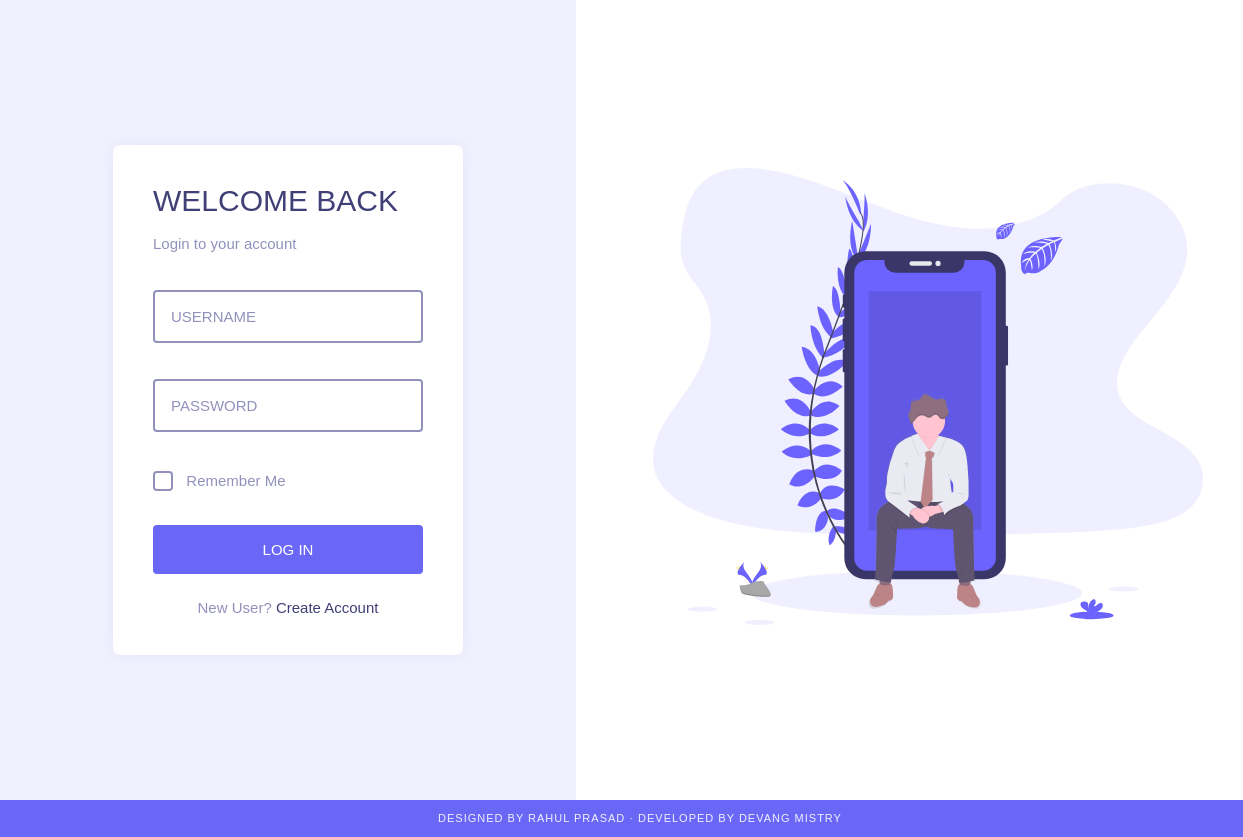
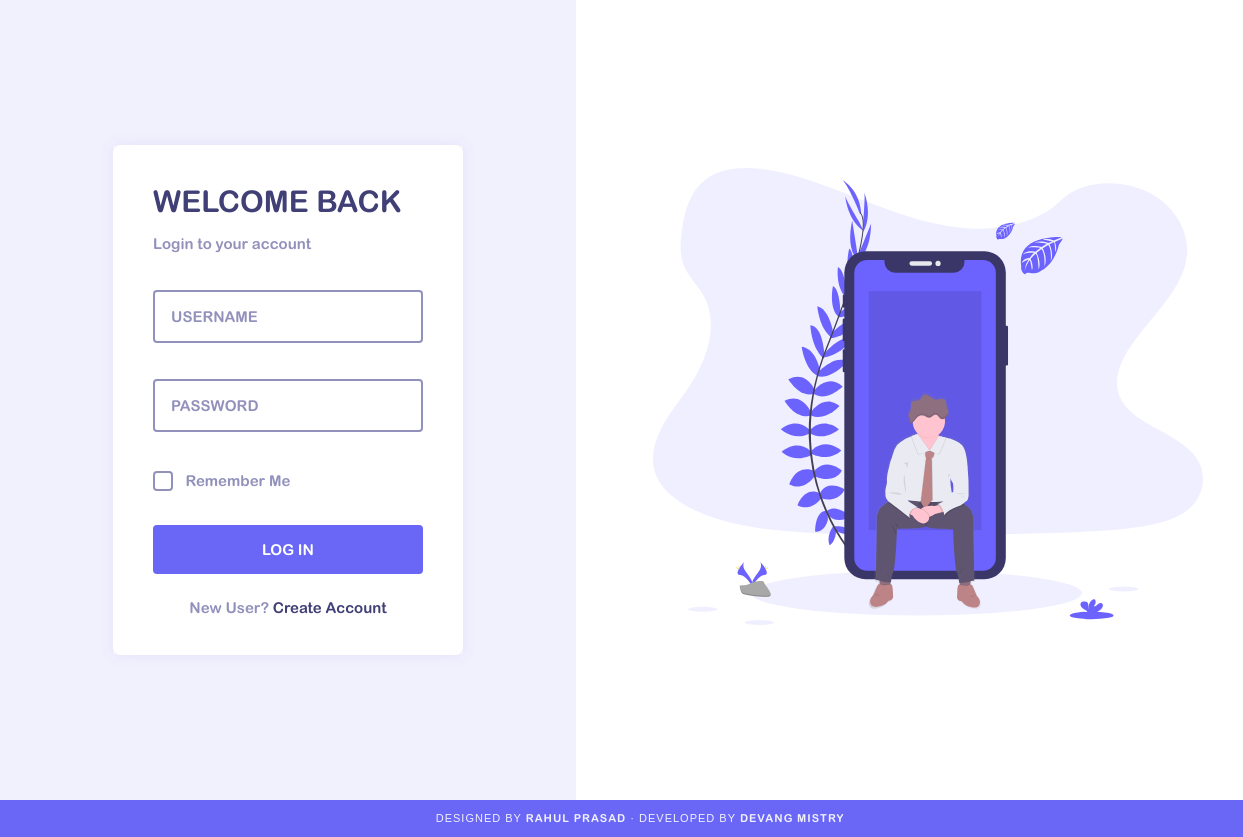
Before and after one commit to DevangMstryls/purple-berry-login, a website: page www/index.html in a window 1280 px wide. Shown: the full height of the page, 0-1243 px from the left. Drawn offline with nearby package versions, Linux system fonts and the light colour scheme; files that its build step writes are made by us from their sources.

Commit message:
font updates

```diff
--- a/www/index.html
+++ b/www/index.html
@@ -47,10 +47,9 @@
   <meta name="msapplication-TileColor" content="#6a67f6"/>
   <meta name="theme-color" content="#6a67f6"/>
 
-  <!-- build:css ./static/compiled/css/index.css?v=3 -->
-  <link rel="stylesheet" type="text/css" href="./static/compiled/css/index.css?v=3"/>
+  <!-- build:css ./static/compiled/css/index.css?v=3.1 -->
+  <link rel="stylesheet" type="text/css" href="./static/compiled/css/index.css?v=3.1"/>
   <!-- endbuild -->
-  <link rel="stylesheet" type="application/x-font-ttf" href="./static/assets/fonts/ARLRDBD.ttf"/>
 
   <title>Purple Berry Login & Signup UI</title>
 </head>
@@ -142,8 +141,8 @@
     </div>
   </main>
 
-  <!-- build:js ./static/compiled/js/index.js?v=3 -->
-  <script src="./static/compiled/js/index.js?v=3"></script>
+  <!-- build:js ./static/compiled/js/index.js?v=3.1 -->
+  <script src="./static/compiled/js/index.js?v=3.1"></script>
   <!-- endbuild -->
 </body>
 </html>
--- a/www/static/src/scss/core/_typography.scss
+++ b/www/static/src/scss/core/_typography.scss
@@ -1,10 +1,11 @@
 @font-face {
   font-family: 'Arial Rounded MT Bold';
-  // src: url('./../assets/fonts/ARLRDBD.ttf') format('truetype');
+	src: 	local('Arial Rounded MT Bold'),
+				url('./../../assets/fonts/ARLRDBD.woff') format('woff'),
+				url('./../../assets/fonts/ARLRDBD.ttf') format('truetype');
   font-weight: normal;
   font-style: normal;
 }
-
 
 h1,
 .h1 {
```
Also changed, not shown: www/static/assets/fonts/ARLRDBD.woff (added).
